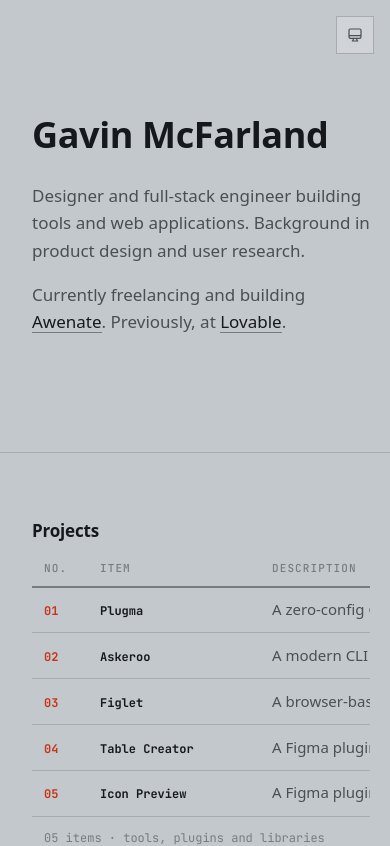
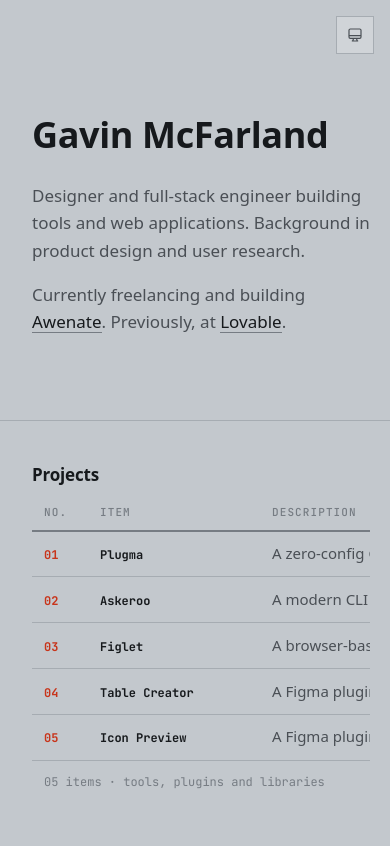
Before and after one commit to gavinmcfarland/personal-portfolio, a React (Vite) app in the folder packages/portfolio/: page / in a window 390 px wide. Shown: the top 846 px of the page. Built offline with nearby package versions, Linux system fonts and the light colour scheme; no server answers; a web font is replaced by a local one.

Commit message:
Update Section component styles for improved layout and spacing. Adjusted margin and padding values to enhance visual consistency across different screen sizes.

```diff
--- a/packages/portfolio/src/components/ui.jsx
+++ b/packages/portfolio/src/components/ui.jsx
@@ -12,9 +12,9 @@ export function Section({ label, children, id }) {
     <section
       id={id}
       ref={ref}
-      className="reveal scroll-mt-20 mt-24 w-screen -ml-8 border-t border-line sm:-ml-14 lg:-ml-24"
+      className="reveal scroll-mt-20 mt-16 w-screen -ml-8 border-t border-line sm:mt-24 sm:-ml-14 lg:-ml-24"
     >
-      <div className="mr-auto w-full max-w-5xl pl-8 pr-5 pt-16 sm:pl-14 sm:pr-6 lg:pl-24">
+      <div className="mr-auto w-full max-w-5xl pl-8 pr-5 pt-10 sm:pl-14 sm:pr-6 sm:pt-16 lg:pl-24">
         <h2 className="section-label mb-4">{label}</h2>
         {children}
       </div>
```
